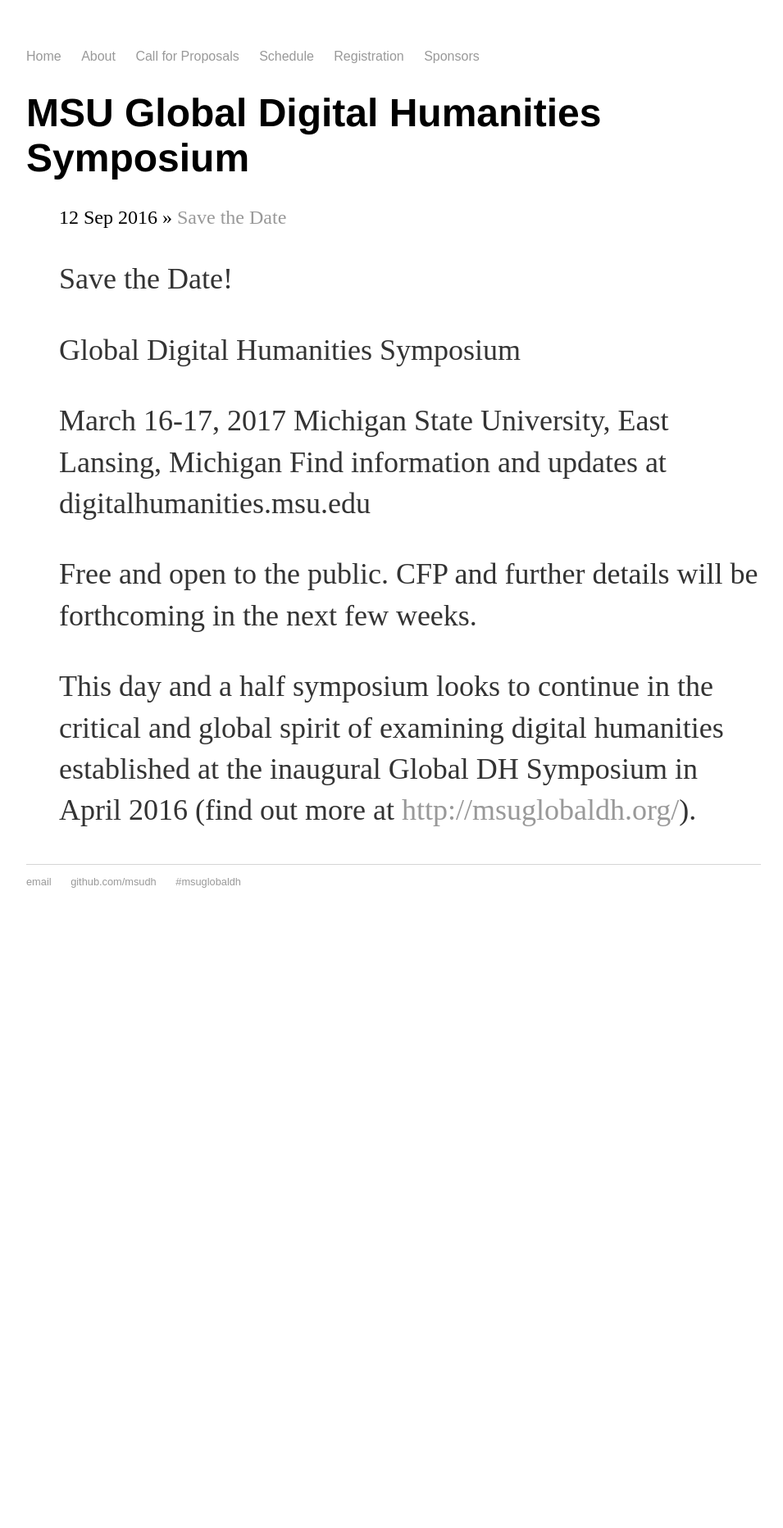
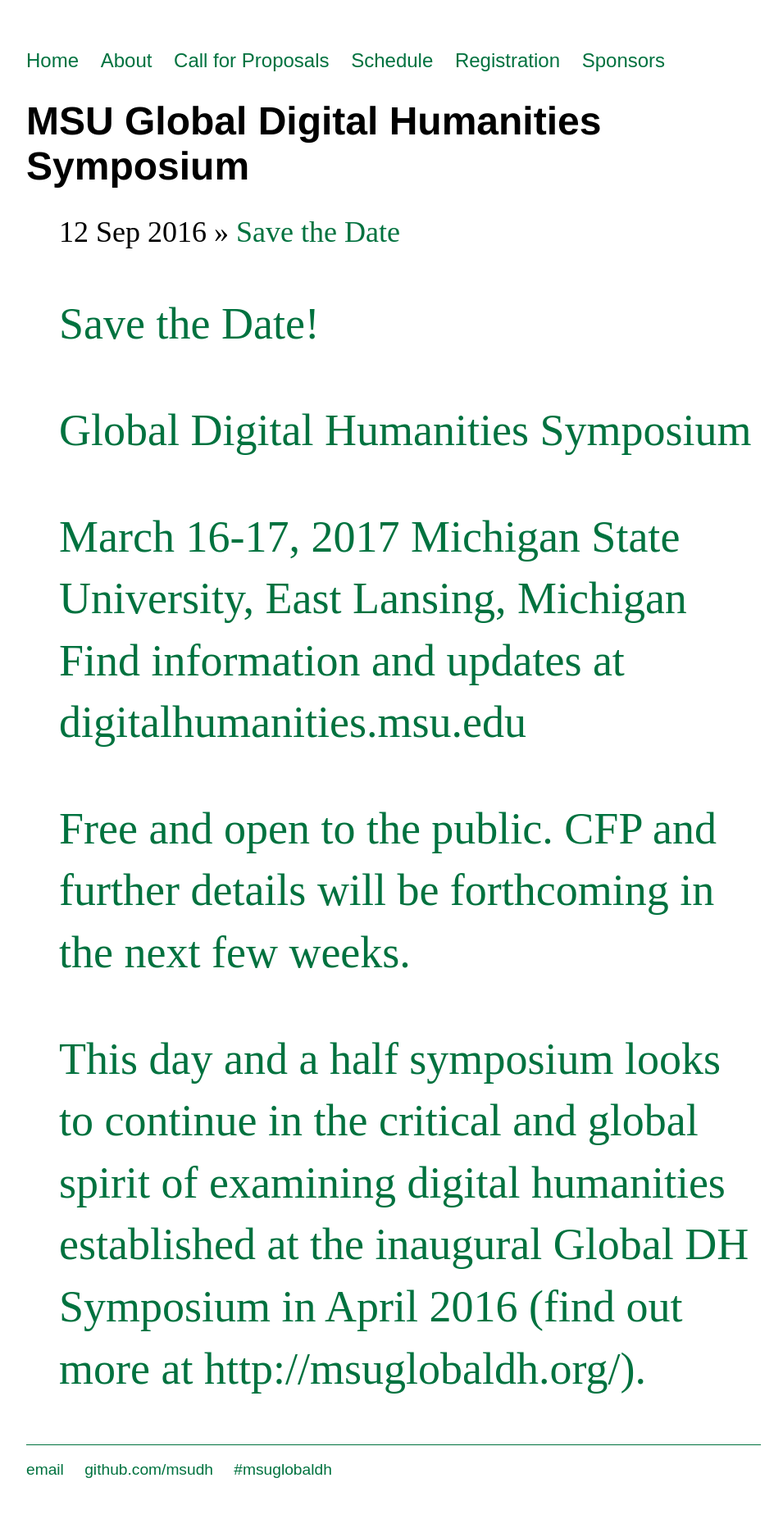
Before and after one commit to msudh/globaldh2017.github.io, a Jekyll site: the page built from index.html, in a window 1280 px wide. Shown: the whole page at 82% size, without its empty margins (160-1115 px from the left). Built offline with Jekyll 4.4.1, drawn with Linux system fonts in a browser that asks for light colours; before the commit the page ends 1143 px from its top, so only the background shows below that.

Commit message:
Update main.css

```diff
--- a/css/main.css
+++ b/css/main.css
@@ -1,6 +1,7 @@
 body {
     margin: 60px auto;
     width: 70%;
+    font-size: 1.5em;
 }
 nav ul, footer ul {
     font-family:'Montserrat', 'Arial', 'Sans-Serif';
@@ -13,22 +14,22 @@
 }
 a {
     text-decoration: none;
-    color: #999;
+    color: #00723F;
 }
 a:hover {
     text-decoration: underline;
 }
 h1 {
-    font-size: 3em;
+    font-size: 2em;
     font-family:'Helvetica', 'Arial', 'Sans-Serif';
 }
 p {
     font-size: 1.5em;
     line-height: 1.4em;
-    color: #333;
+    color: #00723F;
 }
 footer {
-    border-top: 1px solid #d5d5d5;
+    border-top: 1px solid #00723F;
     font-size: .8em;
 }
 
```
